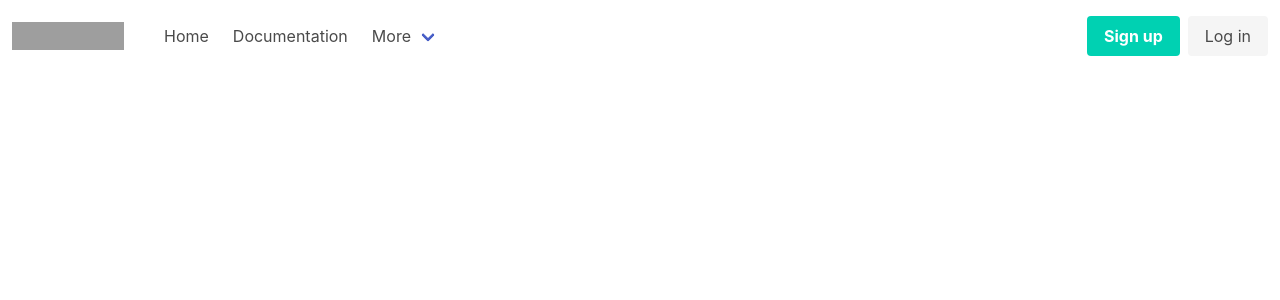
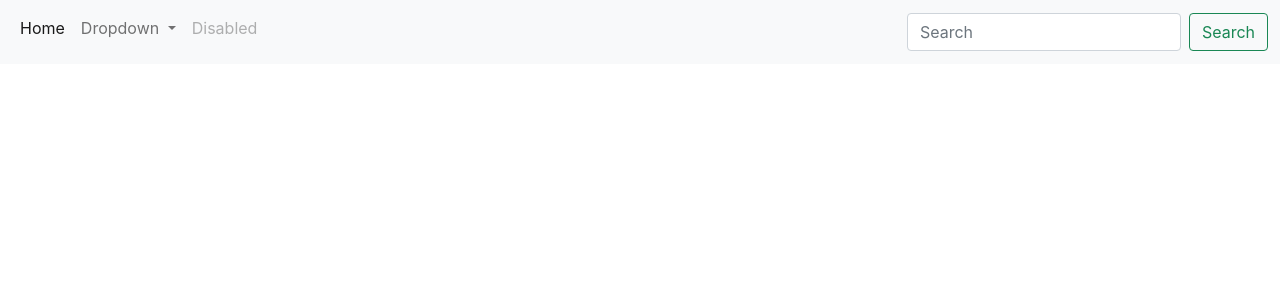
Before and after one commit to Tom1358/tower_tools, a Django app: template templates/base.html in a window 1280 px wide. Shown: the top 300 px of the page. Run offline with Django 3.2, Linux system fonts and the light colour scheme; the template is opened without the code that fills it, so the values that code supplies are empty; parts of the project's set-up code (start-up, migrations or seed data) failed here and were passed over; some libraries are stand-ins or nearby versions; grey boxes are pictures that could not be loaded.

Commit message:
Removed Bulma nav and inserted Bootstrap nav into base.html

```diff
--- a/templates/base.html
+++ b/templates/base.html
@@ -21,83 +21,57 @@
     {% block extra_css %}
     {% endblock %}
 
+
+    {% block corejs %}
+        <script src="https://cdn.jsdelivr.net/npm/@popperjs/core@2.10.2/dist/umd/popper.min.js" integrity="sha384-7+zCNj/IqJ95wo16oMtfsKbZ9ccEh31eOz1HGyDuCQ6wgnyJNSYdrPa03rtR1zdB" crossorigin="anonymous"></script>
+        <script src="https://cdn.jsdelivr.net/npm/bootstrap@5.1.3/dist/js/bootstrap.min.js" integrity="sha384-QJHtvGhmr9XOIpI6YVutG+2QOK9T+ZnN4kzFN1RtK3zEFEIsxhlmWl5/YESvpZ13" crossorigin="anonymous"></script>
+        <script src="https://code.jquery.com/jquery-3.6.0.min.js" integrity="sha256-/xUj+3OJU5yExlq6GSYGSHk7tPXikynS7ogEvDej/m4=" crossorigin="anonymous"></script>
+    {% endblock %}
+
     <title>Tower Tools</title>
 </head>
 <body>
     <header class="container-fluid fixed-top"></header>
 
-    <nav class="navbar" role="navigation" aria-label="main navigation">
-        <div class="navbar-brand">
-          <a class="navbar-item" href="#">
-            <img src="https://bulma.io/images/bulma-logo.png" width="112" height="28">
-          </a>
-
-          <a role="button" class="navbar-burger" aria-label="menu" aria-expanded="false" data-target="navbarBasicExample">
-            <span aria-hidden="true"></span>
-            <span aria-hidden="true"></span>
-            <span aria-hidden="true"></span>
-          </a>
-        </div>
-
-        <div id="navbarBasicExample" class="navbar-menu">
-          <div class="navbar-start">
-            <a class="navbar-item">
-              Home
-            </a>
-
-            <a class="navbar-item">
-              Documentation
-            </a>
-
-            <div class="navbar-item has-dropdown is-hoverable">
-              <a class="navbar-link">
-                More
-              </a>
-
-              <div class="navbar-dropdown">
-                <a class="navbar-item">
-                  About
+    <nav class="navbar navbar-expand-lg navbar-light bg-light">
+        <div class="container-fluid">
+          <button class="navbar-toggler" type="button" data-bs-toggle="collapse" data-bs-target="#navbarSupportedContent" aria-controls="navbarSupportedContent" aria-expanded="false" aria-label="Toggle navigation">
+            <span class="navbar-toggler-icon"></span>
+          </button>
+          <div class="collapse navbar-collapse" id="navbarSupportedContent">
+            <ul class="navbar-nav me-auto mb-2 mb-lg-0">
+              <li class="nav-item">
+                <a class="nav-link active" aria-current="page" href="#">Home</a>
+              </li>
+              <li class="nav-item dropdown">
+                <a class="nav-link dropdown-toggle" href="#" id="navbarDropdown" role="button" data-bs-toggle="dropdown" aria-expanded="false">
+                  Dropdown
                 </a>
-                <a class="navbar-item">
-                  Jobs
-                </a>
-                <a class="navbar-item">
-                  Contact
-                </a>
-                <hr class="navbar-divider">
-                <a class="navbar-item">
-                  Report an issue
-                </a>
-              </div>
-            </div>
-          </div>
-
-          <div class="navbar-end">
-            <div class="navbar-item">
-              <div class="buttons">
-                <a class="button is-primary">
-                  <strong>Sign up</strong>
-                </a>
-                <a class="button is-light">
-                  Log in
-                </a>
-              </div>
-            </div>
+                <ul class="dropdown-menu" aria-labelledby="navbarDropdown">
+                  <li><a class="dropdown-item" href="#">Action</a></li>
+                  <li><a class="dropdown-item" href="#">Another action</a></li>
+                  <li><hr class="dropdown-divider"></li>
+                  <li><a class="dropdown-item" href="#">Something else here</a></li>
+                </ul>
+              </li>
+              <li class="nav-item">
+                <a class="nav-link disabled">Disabled</a>
+              </li>
+            </ul>
+            <form class="d-flex">
+              <input class="form-control me-2" type="search" placeholder="Search" aria-label="Search">
+              <button class="btn btn-outline-success" type="submit">Search</button>
+            </form>
           </div>
         </div>
       </nav>
 
     {% block page_header %}
-        <div class="message-container"></div>
+
     {% endblock %}
 
     {% block content %}
         <div class="message-container"></div>
-    {% endblock %}
-
-    {% block corejs %}
-        <script src="https://cdn.jsdelivr.net/npm/@popperjs/core@2.10.2/dist/umd/popper.min.js" integrity="sha384-7+zCNj/IqJ95wo16oMtfsKbZ9ccEh31eOz1HGyDuCQ6wgnyJNSYdrPa03rtR1zdB" crossorigin="anonymous"></script>
-        <script src="https://cdn.jsdelivr.net/npm/bootstrap@5.1.3/dist/js/bootstrap.min.js" integrity="sha384-QJHtvGhmr9XOIpI6YVutG+2QOK9T+ZnN4kzFN1RtK3zEFEIsxhlmWl5/YESvpZ13" crossorigin="anonymous"></script>
     {% endblock %}
 
     {% block extra_js %}
```
Also changed, not shown: media/images/sally_wheel.png (added).
